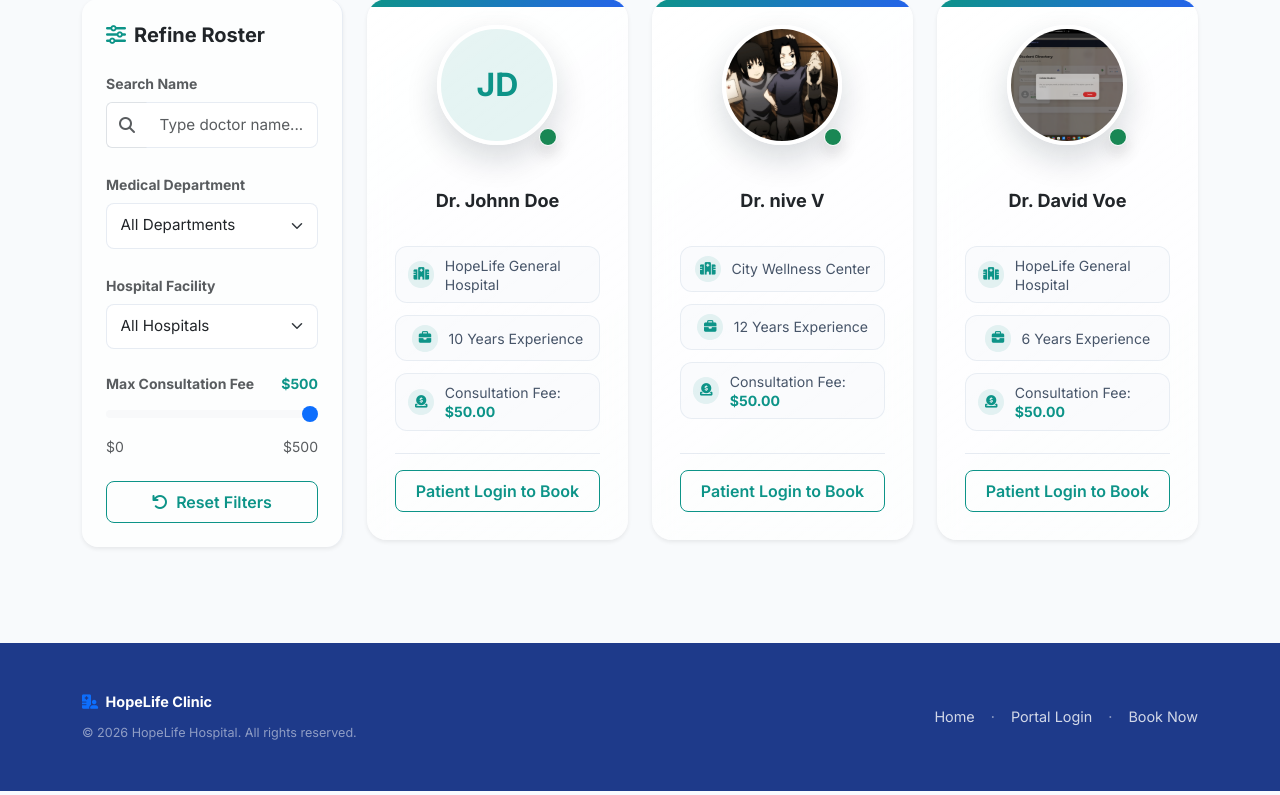
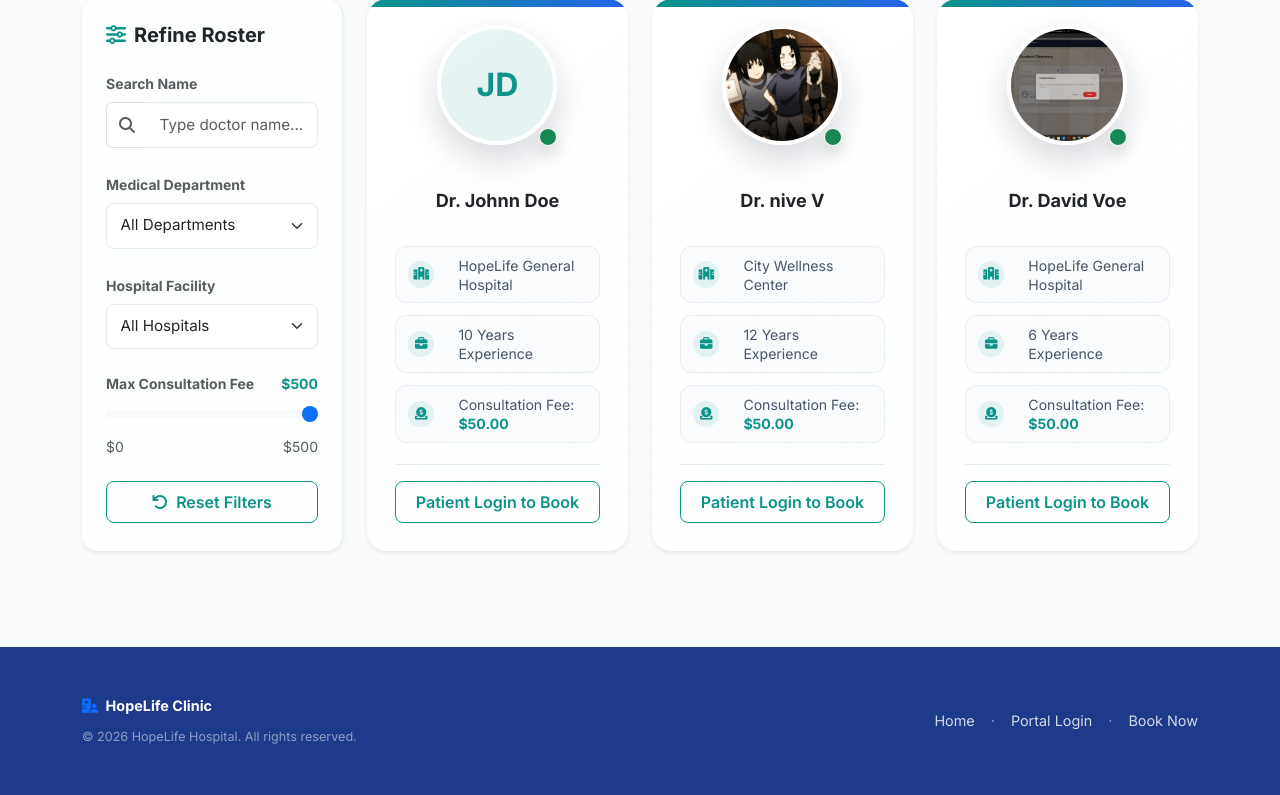
Before and after one commit to sreenidhI-S10/Hospital_Appointment_system, a Django app: page /doctor-discovery/ in a window 1280 px wide. Shown: the part 439-1234 px from the top of the page. Run offline with Django 5.2, Linux system fonts and the light colour scheme; data comes from the database, SQL or seed files in the repository.

Commit message:
updated ui and security fixes

```diff
--- a/appointments/static/css/style.css
+++ b/appointments/static/css/style.css
@@ -416,7 +416,7 @@ footer a:hover {
     display: flex;
     align-items: center;
     justify-content: center;
-    gap: 0.65rem;
+    gap: 1rem;
     min-height: 2.35rem;
     padding: 0.55rem 0.75rem;
     border: 1px solid rgba(226, 232, 240, 0.75);
@@ -433,6 +433,7 @@ footer a:hover {
     display: inline-flex;
     align-items: center;
     justify-content: center;
+    margin-right: 0.5rem;
     border-radius: 50%;
     background: rgba(13, 148, 136, 0.1);
     color: var(--primary-color);
```
